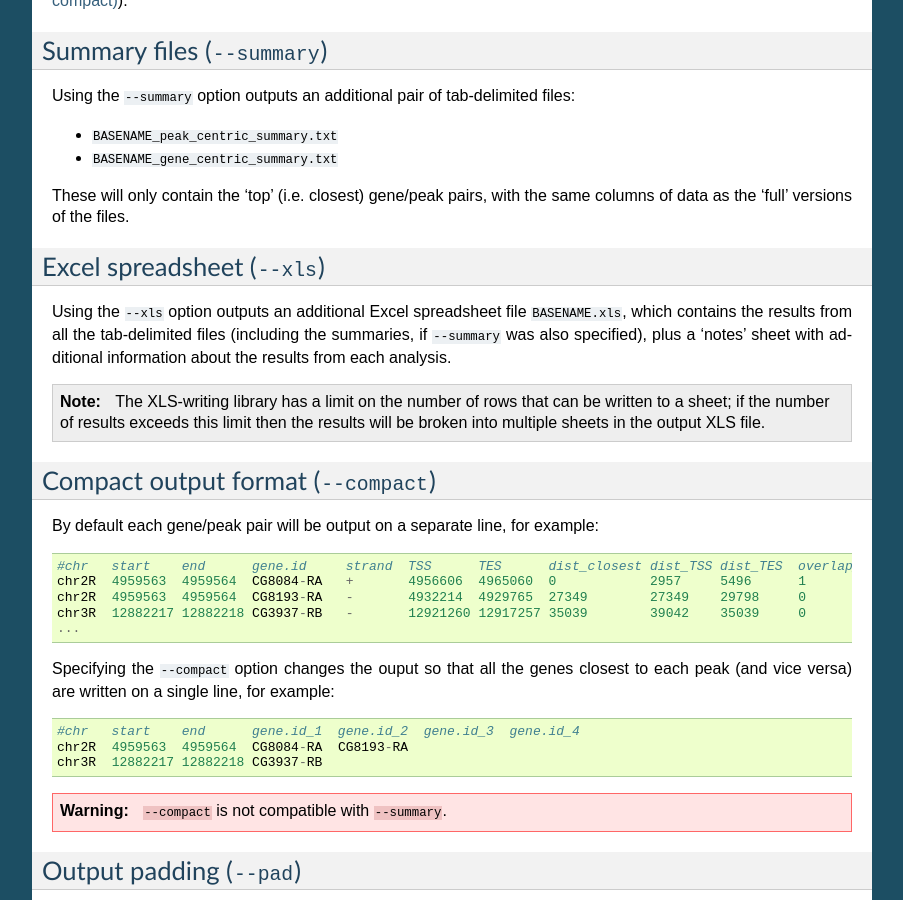
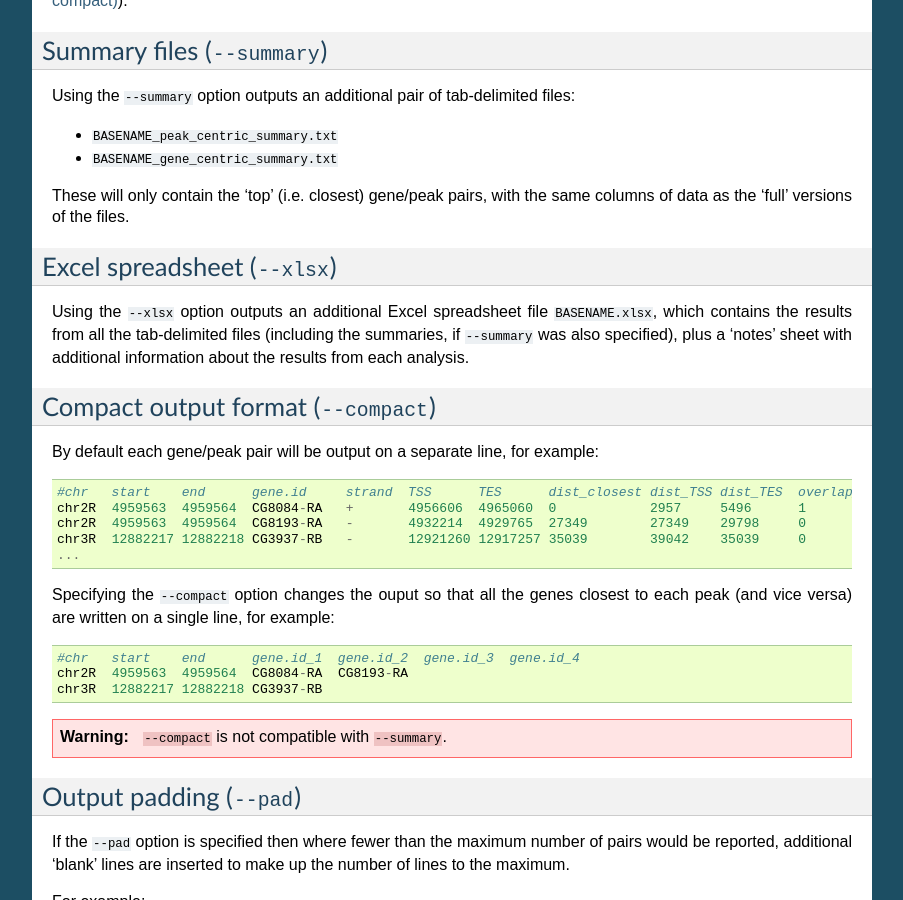
Before and after one commit to fls-bioinformatics-core/RnaChipIntegrator, a Sphinx documentation site: the page built from docs/outputs.rst, in a window 1280 px wide and 900 px high, scrolled down 1917 px. Shown: the whole window, without its empty margins (198-1101 px from the left). Built offline with Sphinx 7.4.7, drawn with Linux system fonts in a browser that asks for light colours; the version number could not be read and is left out.

Commit message:
Update documentation for .xlsx output (issue #38).

```diff
--- a/docs/outputs.rst
+++ b/docs/outputs.rst
@@ -126,23 +126,16 @@
 These will only contain the 'top' (i.e. closest) gene/peak pairs,
 with the same columns of data as the 'full' versions of the files.
 
-.. _xls_file:
+.. _xlsx_file:
 
-Excel spreadsheet (``--xls``)
------------------------------
+Excel spreadsheet (``--xlsx``)
+------------------------------
 
-Using the ``--xls`` option outputs an additional Excel spreadsheet
-file ``BASENAME.xls``, which contains the results from all the
+Using the ``--xlsx`` option outputs an additional Excel spreadsheet
+file ``BASENAME.xlsx``, which contains the results from all the
 tab-delimited files (including the summaries, if ``--summary`` was
 also specified), plus a 'notes' sheet with additional information
 about the results from each analysis.
-
-.. note::
-
-   The XLS-writing library has a limit on the number of rows that
-   can be written to a sheet; if the number of results exceeds this
-   limit then the results will be broken into multiple sheets in
-   the output XLS file.
 
 .. _compact_output:
 
--- a/docs/usage.rst
+++ b/docs/usage.rst
@@ -144,7 +144,7 @@
 There are a number of options to produce additional output files, and
 to modify the format depending on requirements:
 
- * :ref:`xls_file`
+ * :ref:`xlsx_file`
  * :ref:`summary_files`
  * :ref:`compact_output`
  * :ref:`output_padding`
```
Also changed, not shown: docs/additional_info.rst (+6 -3 lines).
